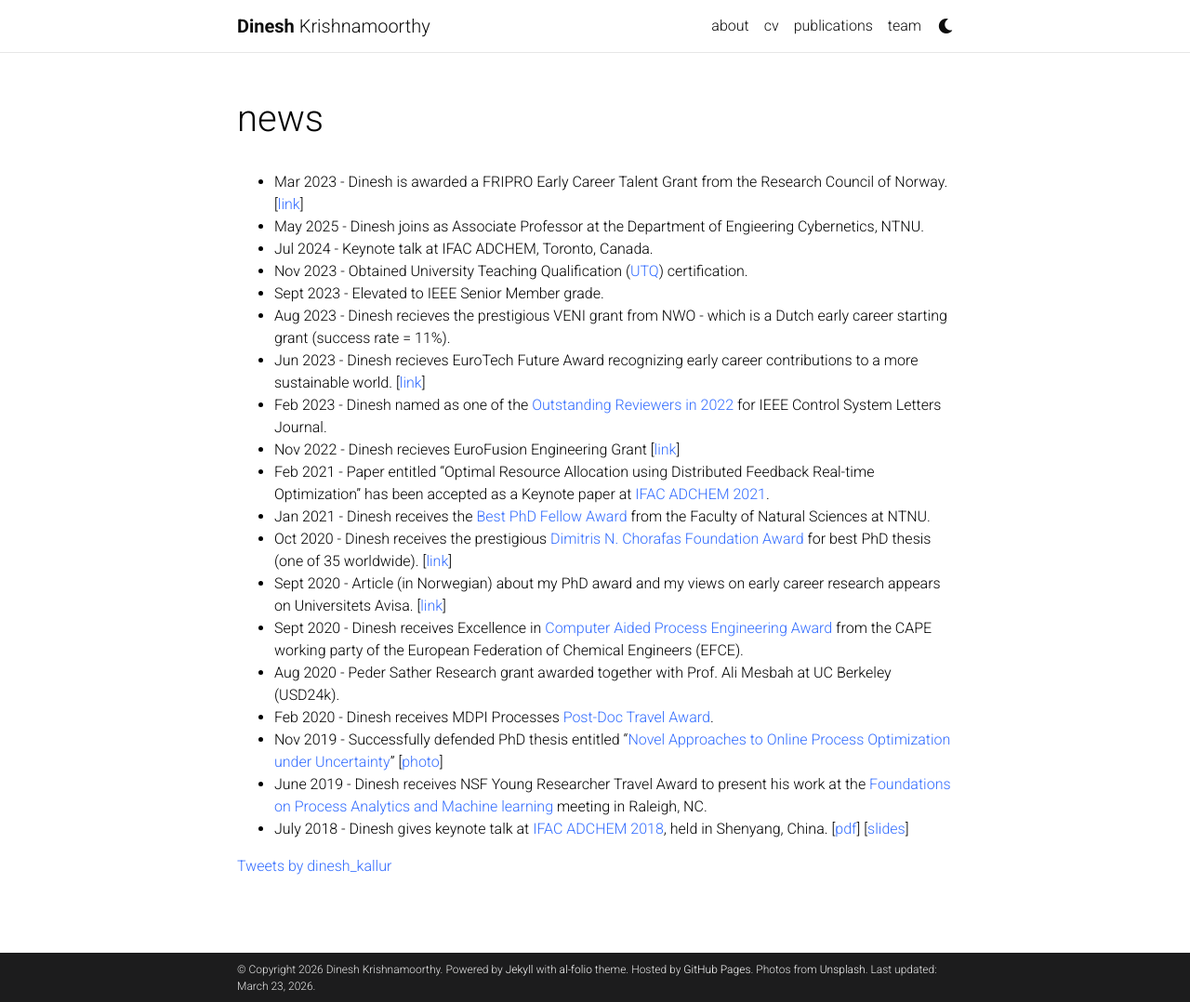
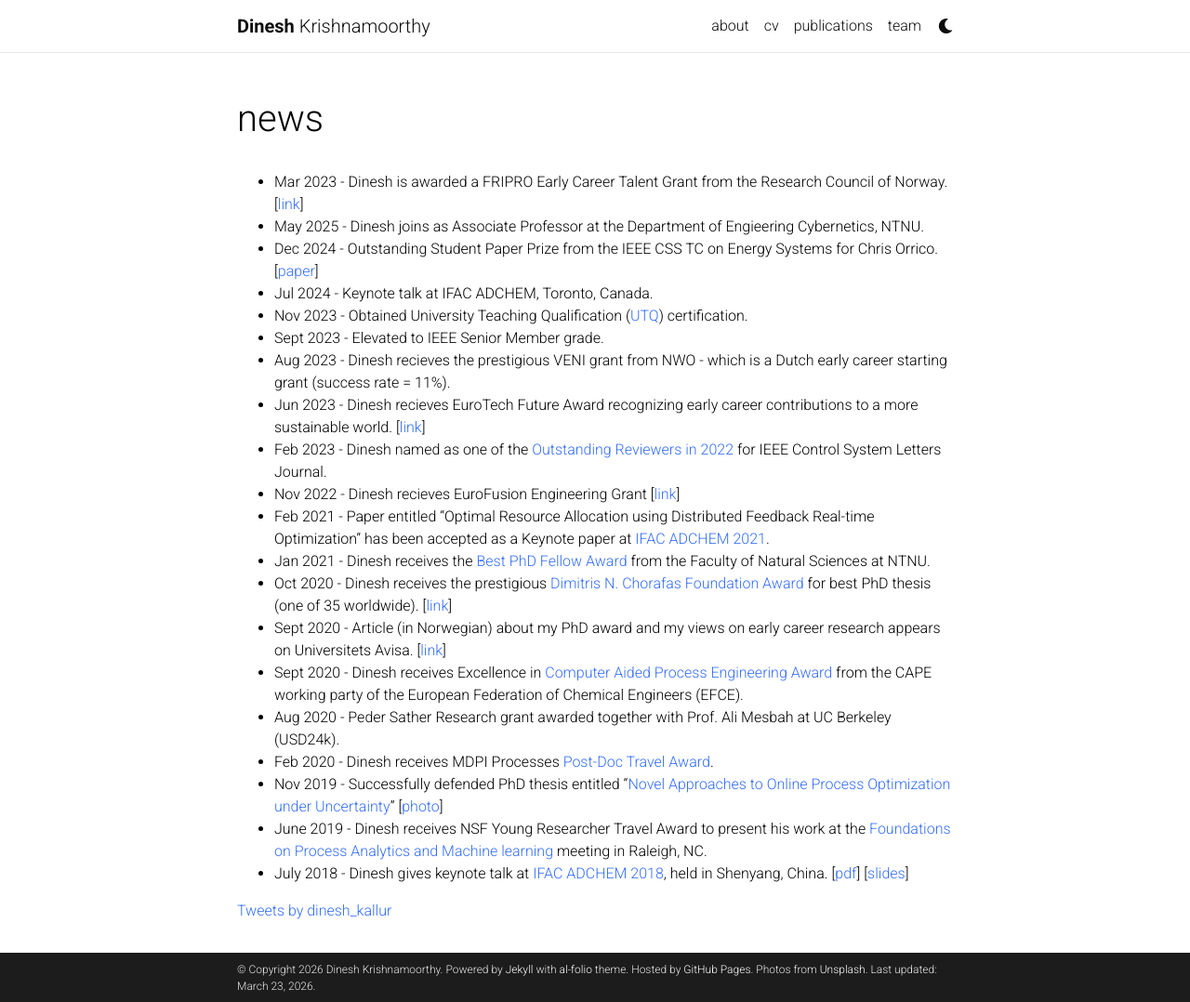
Before and after one commit to dinesh-krishnamoorthy/dinesh-krishnamoorthy.github.io, a Jekyll site: the page built from _pages/news.md, in a window 1280 px wide and 1078 px high. Shown: the whole window at 93% size. Built offline with Jekyll 4.4.1, drawn with Linux system fonts in a browser that asks for light colours; comment, search, counter and statistics services are not loaded; a style sheet for code colours, icons or effects is not loaded.

Commit message:
Add news entry for Chris Orrico's award
Added a new entry for an Outstanding Student Paper Prize awarded to Chris Orrico.

```diff
--- a/_pages/news.md
+++ b/_pages/news.md
@@ -7,6 +7,7 @@ nav_order: 5
 ---
 * Mar 2023 - Dinesh is awarded a FRIPRO Early Career Talent Grant from the Research Council of Norway. [[link](https://www.forskningsradet.no/nyheter/2026/banebrytande-forskarar-far-236-millionar-kroner/)]
 * May 2025 - Dinesh joins as Associate Professor at the Department of Engieering Cybernetics, NTNU.
+* Dec 2024 - Outstanding Student Paper Prize from the IEEE CSS TC on Energy Systems for Chris Orrico. [[paper](https://arxiv.org/pdf/2306.00415)]
 * Jul 2024 - Keynote talk at IFAC ADCHEM, Toronto, Canada.
 * Nov 2023 -  Obtained University Teaching Qualification ([UTQ](https://www.universiteitenvannederland.nl/en_GB/utq)) certification.
 * Sept 2023 - Elevated to IEEE Senior Member grade.
```
